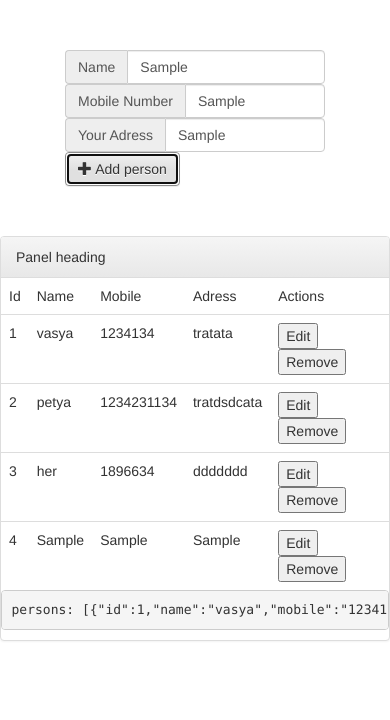
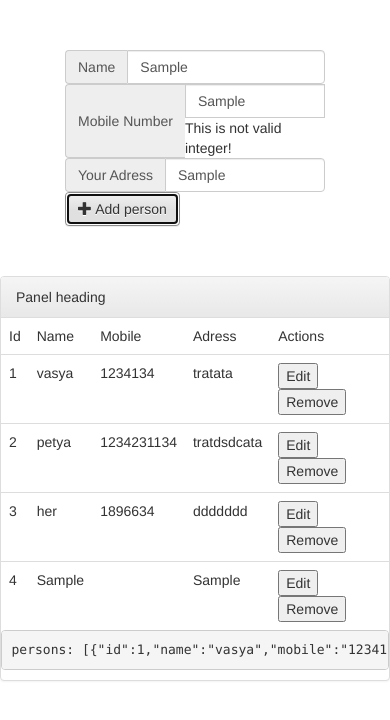
Before and after one commit to seejayi/table-manipulation-AngularJS-, a plain HTML site: page index.html in a window 390 px wide. Both pictures are taken after typing "Sample", "Sample", "Sample" into the empty fields and a click on the button "Add person". Drawn offline with nearby package versions, Linux system fonts and the light colour scheme.

Commit message:
[*] add directive: mobile_input_val

```diff
--- a/index.html
+++ b/index.html
@@ -41,13 +41,15 @@
     <div class="container-fluid form-wrap">
       <div class="row">
           <div class="col-md-6 col-md-offset-3">
+            <form name="form" novalidate>
               <div class="input-group">
                 <span class="input-group-addon" id="basic-addon1">Name</span>
                 <input type="text" ng-model="name" class="form-control" placeholder="Username" aria-describedby="basic-addon1">
               </div>
               <div class="input-group">
                 <span class="input-group-addon" id="basic-addon1">Mobile Number</span>
-            <input type="text" ng-model="mobile" class="form-control" placeholder="mobile" aria-describedby="basic-addon1">
+                <input type="text" ng-model="mobile" name="mobile" class="form-control" placeholder="mobile" aria-describedby="basic-addon1" integer>
+                <span ng-show="form.mobile.$error.integer">This is not valid integer!</span>
               </div>
               <div class="input-group">
                 <span class="input-group-addon" id="basic-addon1">Your Adress</span>
@@ -57,6 +59,7 @@
                 <span class="glyphicon glyphicon-plus" aria-hidden="true"></span>
                 Add person
               </button>
+            </form>
           </div>
 
       </div>
--- a/mainCtrl.js
+++ b/mainCtrl.js
@@ -57,28 +57,22 @@ app.controller('myCtrl', ['$scope', '$http', '$timeout',  function ($scope, $htt
   }
 
 }]);
-
-// app.directive( 'editInPlace', function() {
-//   return {
-//     restrict: 'E',
-//     scope: { value: '=' },
-//     template: '<span ng-click="edit()" ng-bind="value"></span><input ng-model="value"></input>',
-//     link: function ( $scope, element, attrs ) {
-
-//       var inputElement = angular.element( element.children()[1] );
-//       element.addClass( 'edit-in-place' );
-//       $scope.editing = false;
-
-//       $scope.edit = function () {
-//         $scope.editing = true;
-//         element.addClass( 'active' );
-//         inputElement[0].focus();
-//       };
-
-//       inputElement.prop( 'onblur', function() {
-//         $scope.editing = false;
-//         element.removeClass( 'active' );
-//       });
-//     }
-//   };
-// });
+  var INTEGER_REGEXP = /^\-?\d*$/;
+app.directive( 'integer', function() {
+  return {
+    require: 'ngModel',
+      link: function(scope, elm, attrs, ctrl) {
+        ctrl.$parsers.unshift(function(viewValue) {
+          if (INTEGER_REGEXP.test(viewValue)) {
+            // it is valid
+            ctrl.$setValidity('integer', true);
+            return viewValue;
+          } else {
+            // it is invalid, return undefined (no model update)
+            ctrl.$setValidity('integer', false);
+            return undefined;
+          }
+        });
+      }
+  };
+});
```
Lines whose indentation alone changed are shown as unchanged.
